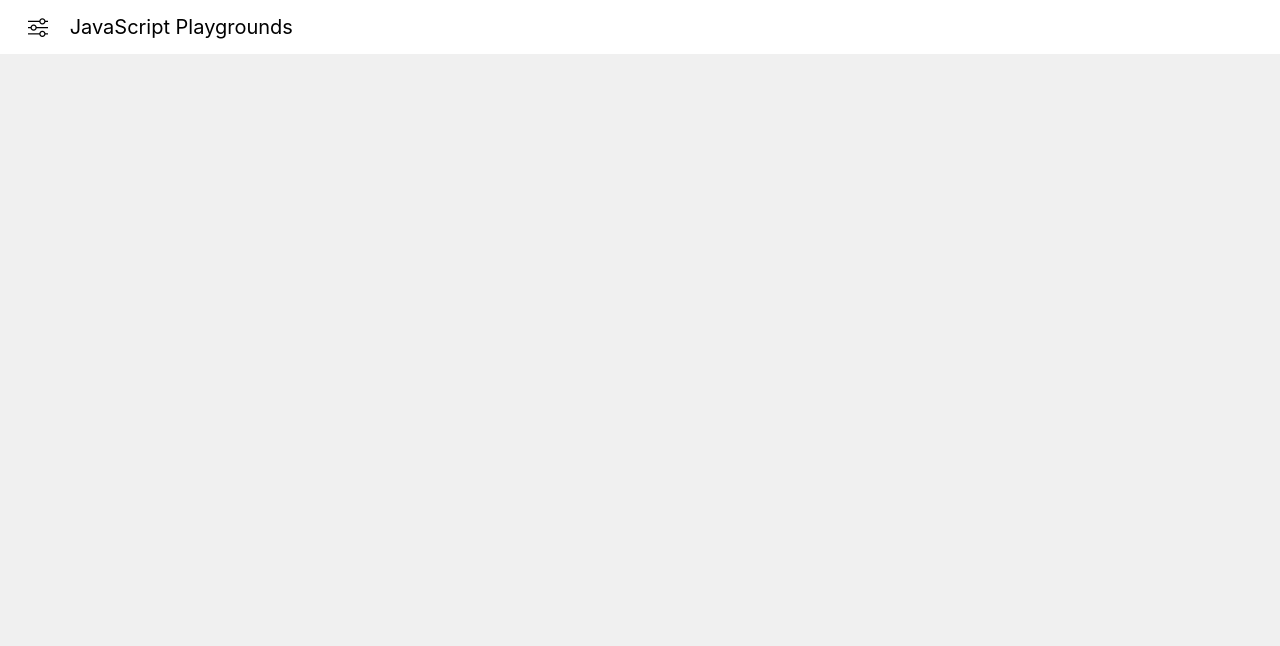
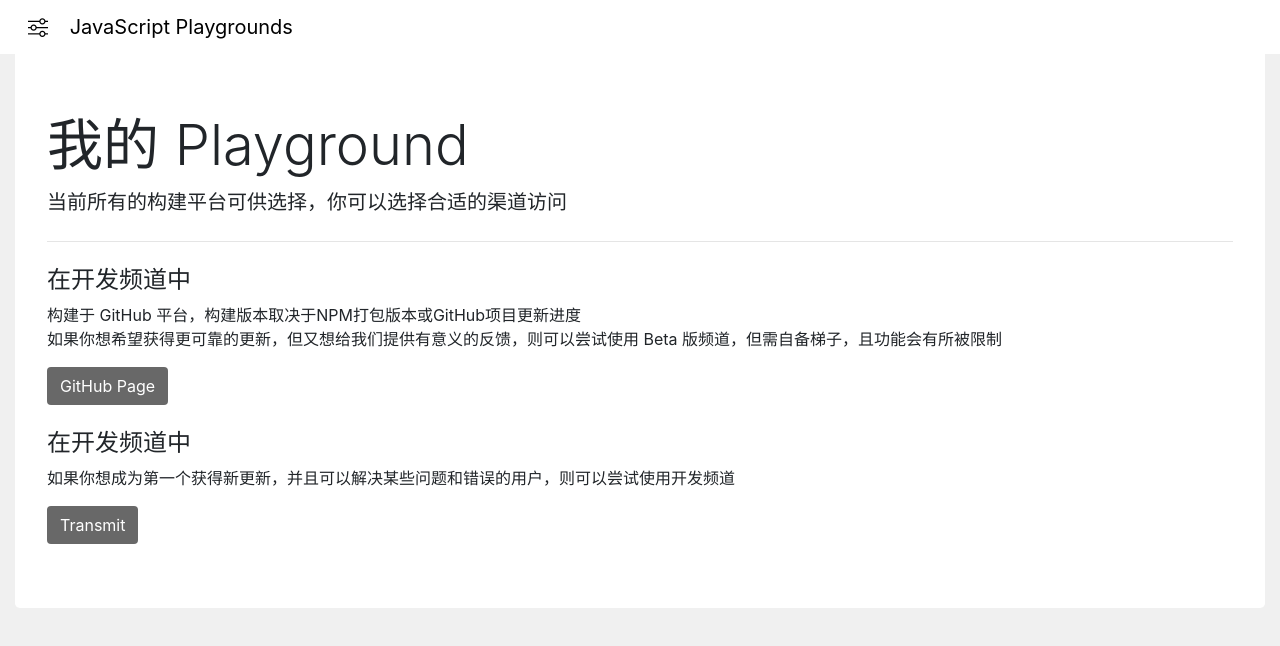
Before and after one commit to NellPoi/Bootstrap-Playgrounds, a website: page index.html in a window 1280 px wide. Drawn offline with nearby package versions, Linux system fonts and the light colour scheme.

Commit message:
Add: List of channels...
Added the function of channel selection and adapted the dark mode at the same time

```diff
--- a/css/ColorSync.css
+++ b/css/ColorSync.css
@@ -12,7 +12,7 @@
     }
 
     .text-secondary-colorsync {
-
+        color: #686868;
     }
 
     .text-navbar-brand-colorsync {
@@ -21,6 +21,15 @@
 
     .bi-colorsync {
         color: black;
+    }
+
+    .btn-primary-colorsync {
+        background: #686868;
+        color: white;
+    }
+
+    .jumbotron {
+        background: white;
     }
 }
 
@@ -35,4 +44,17 @@
     .bg-colorsync {
         background: #373737 !important;
     }
+
+    hr {
+        background: #686868;
+    }
+
+    .jumbotron {
+        background: #373737;
+    }
+
+    .btn-primary-colorsync {
+        background: #686868;
+        color: white;
+    }
 }
--- a/index.html
+++ b/index.html
@@ -33,7 +33,23 @@
         </button>
     </nav>
 </div>
+<div class="container-fluid">
+    <div class="jumbotron mt-5">
+        <h1 class="display-4">我的 Playground</h1>
+        <p class="lead">当前所有的构建平台可供选择，你可以选择合适的渠道访问</p>
+        <hr class="my-4">
+        <h4>在开发频道中</h4>
+        <p>构建于 GitHub 平台，构建版本取决于NPM打包版本或GitHub项目更新进度<br>如果你想希望获得更可靠的更新，但又想给我们提供有意义的反馈，则可以尝试使用 Beta 版频道，但需自备梯子，且功能会有所被限制
+        </p>
+        <a class="btn btn-primary-colorsync" href="https://nellpoi.github.io/Bootstarp-Playgrounds/" role="button">GitHub
+            Page</a>
 
+        <br><br>
+        <h4>在开发频道中</h4>
+        <p>如果你想成为第一个获得新更新，并且可以解决某些问题和错误的用户，则可以尝试使用开发频道</p>
+        <a class="btn btn-primary-colorsync" href="http://182.61.60.230" role="button">Transmit</a>
+    </div>
+</div>
 <!-- 请保证加载页面 jQuery 优先级高于框架 -->
 <!-- 核心框架组件 -->
 <script src="node_modules/jquery/dist/jquery.js"></script>
```
Also changed, not shown: 1 other file.
